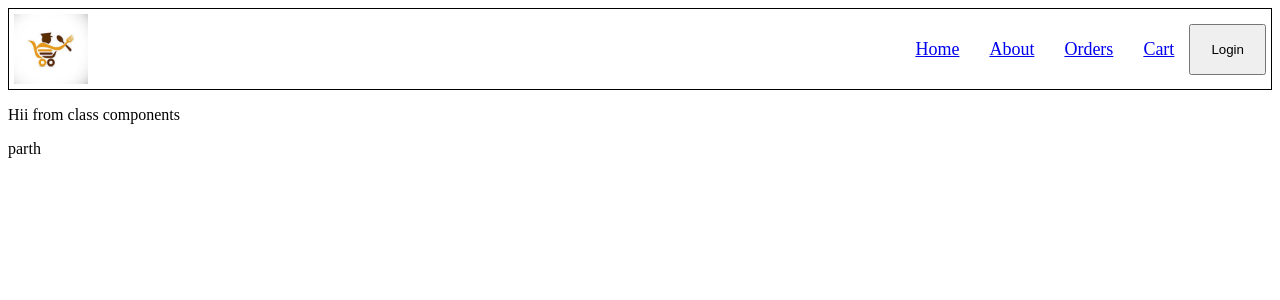
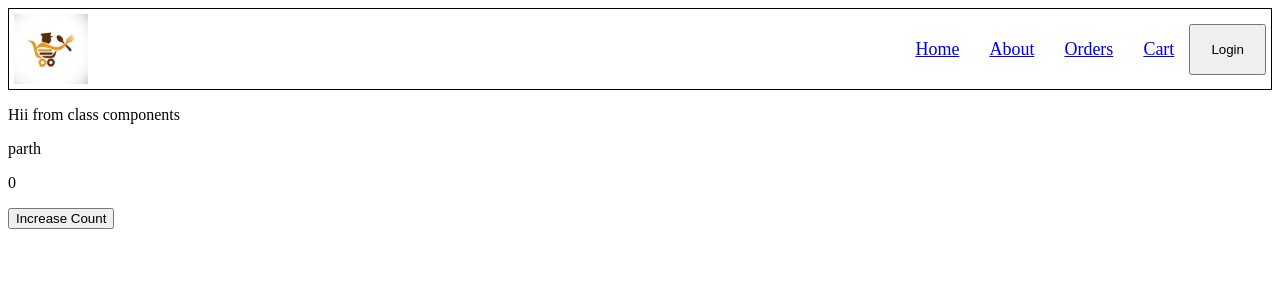
Before and after one commit to parthmagnani/namaste-react, a React (Vite) app: page /about in a window 1280 px wide. Shown: the top 300 px of the page. Built offline with nearby package versions, Linux system fonts and the light colour scheme.

Commit message:
chapter-8, part-2

```diff
--- a/src/components/UserClass.js
+++ b/src/components/UserClass.js
@@ -4,15 +4,23 @@ class UserClass extends React.Component {
 
     constructor(props) {
         super(props)
+
+        this.state = {
+            count: 0
+        }
     }
 
     render() {
         return (
             <div>
                 <p>Hii from class components</p>
-                {
-                    this.props.name
-                }
+
+                <p>{this.props.name}</p>
+                <p>{this.state.count}</p>
+
+                <button onClick={() => {this.setState({
+                    count: this.state.count + 1
+                })}}>Increase Count</button>
             </div>
 
         )
```
Also changed, not shown: 1 other file (tests, documents, lock files or other folders).
